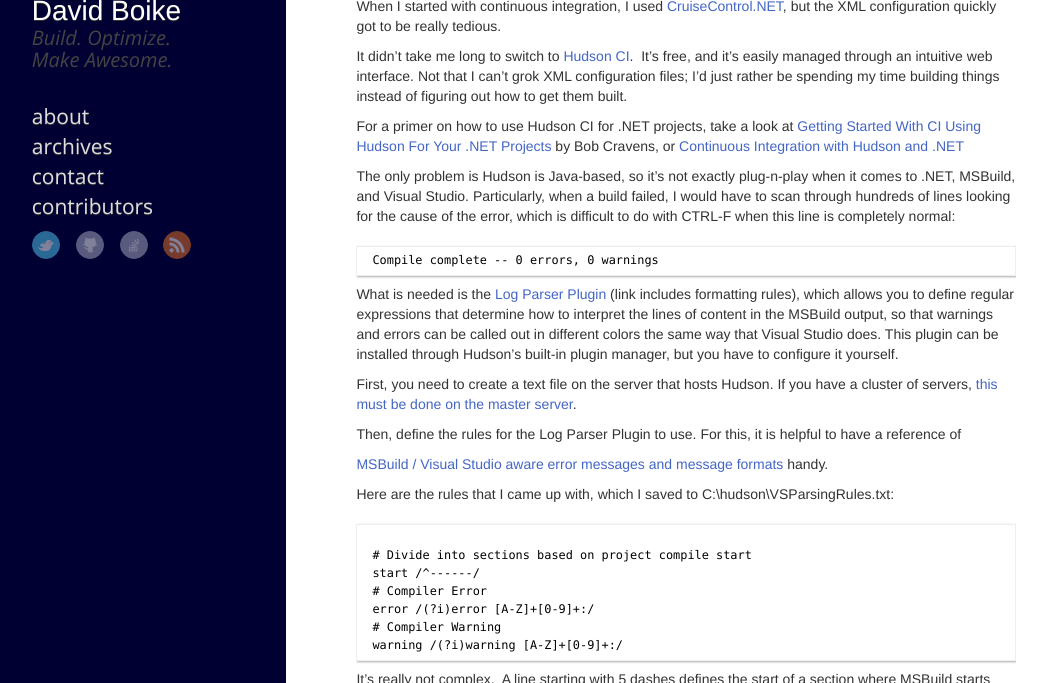
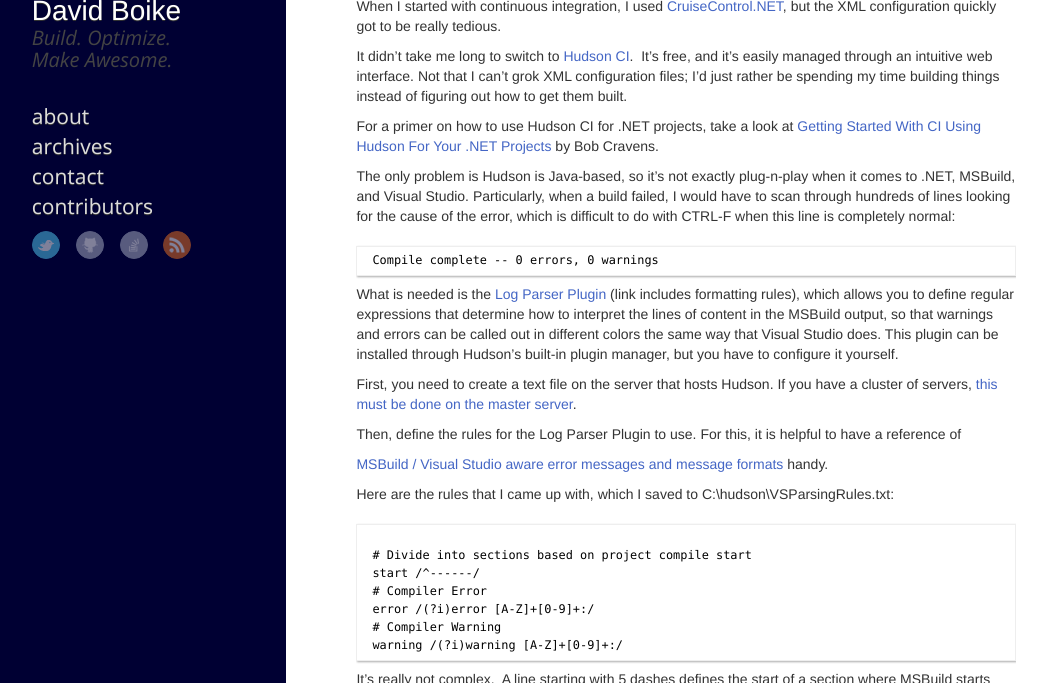
Before and after one commit to umarmohammed/umarmohammed.github.io, a Jekyll site: the page built from _posts/2012/2012-03-14-configuring-hudson-to-parse-msbuild-output.md, in a window 1280 px wide and 900 px high, cut to the strip 217-900 px from the top of the window. Shown: the whole strip, without its empty margins (8-1055 px from the left). Built offline with Jekyll 4.4.1, drawn with Linux system fonts in a browser that asks for light colours; nearby versions of some CDN libraries; comment, search, counter and statistics services are not loaded.

Commit message:
Update 2012-03-14-configuring-hudson-to-parse-msbuild-output.md

```diff
--- a/_posts/2012/2012-03-14-configuring-hudson-to-parse-msbuild-output.md
+++ b/_posts/2012/2012-03-14-configuring-hudson-to-parse-msbuild-output.md
@@ -22,7 +22,7 @@
 
 It didn’t take me long to switch to [Hudson CI](http://hudson-ci.org/).  It’s free, and it’s easily managed through an intuitive web interface. Not that I can’t grok XML configuration files; I’d just rather be spending my time building things instead of figuring out how to get them built.
 
-For a primer on how to use Hudson CI for .NET projects, take a look at [Getting Started With CI Using Hudson For Your .NET Projects](http://blog.bobcravens.com/2010/03/getting-started-with-ci-using-hudson-for-your-net-projects/) by Bob Cravens, or [Continuous Integration with Hudson and .NET](http://refactor.tonoli.net/2009/12/04/continuous-integration-with-hudson-and-net/)
+For a primer on how to use Hudson CI for .NET projects, take a look at [Getting Started With CI Using Hudson For Your .NET Projects](http://blog.bobcravens.com/2010/03/getting-started-with-ci-using-hudson-for-your-net-projects/) by Bob Cravens.
 
 The only problem is Hudson is Java-based, so it’s not exactly plug-n-play when it comes to .NET, MSBuild, and Visual Studio. Particularly, when a build failed, I would have to scan through hundreds of lines looking for the cause of the error, which is difficult to do with CTRL-F when this line is completely normal:
 
```
